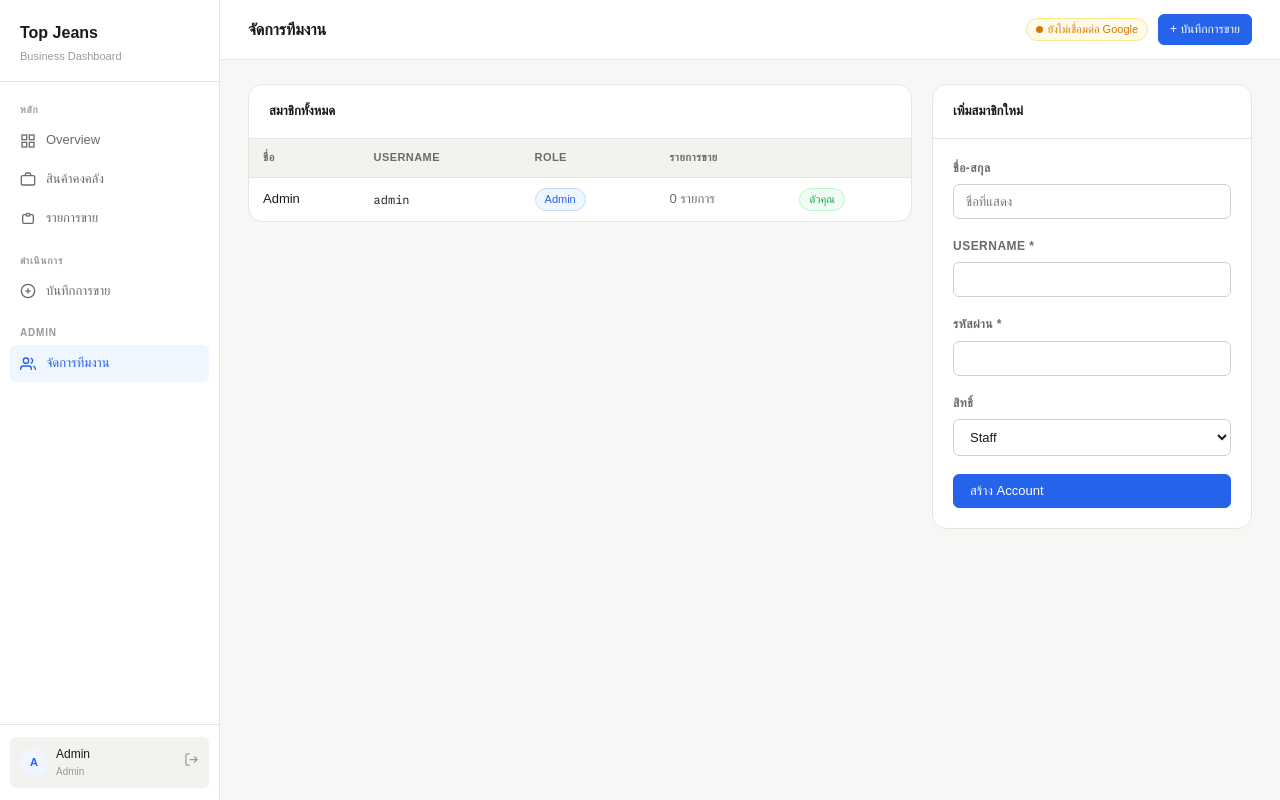
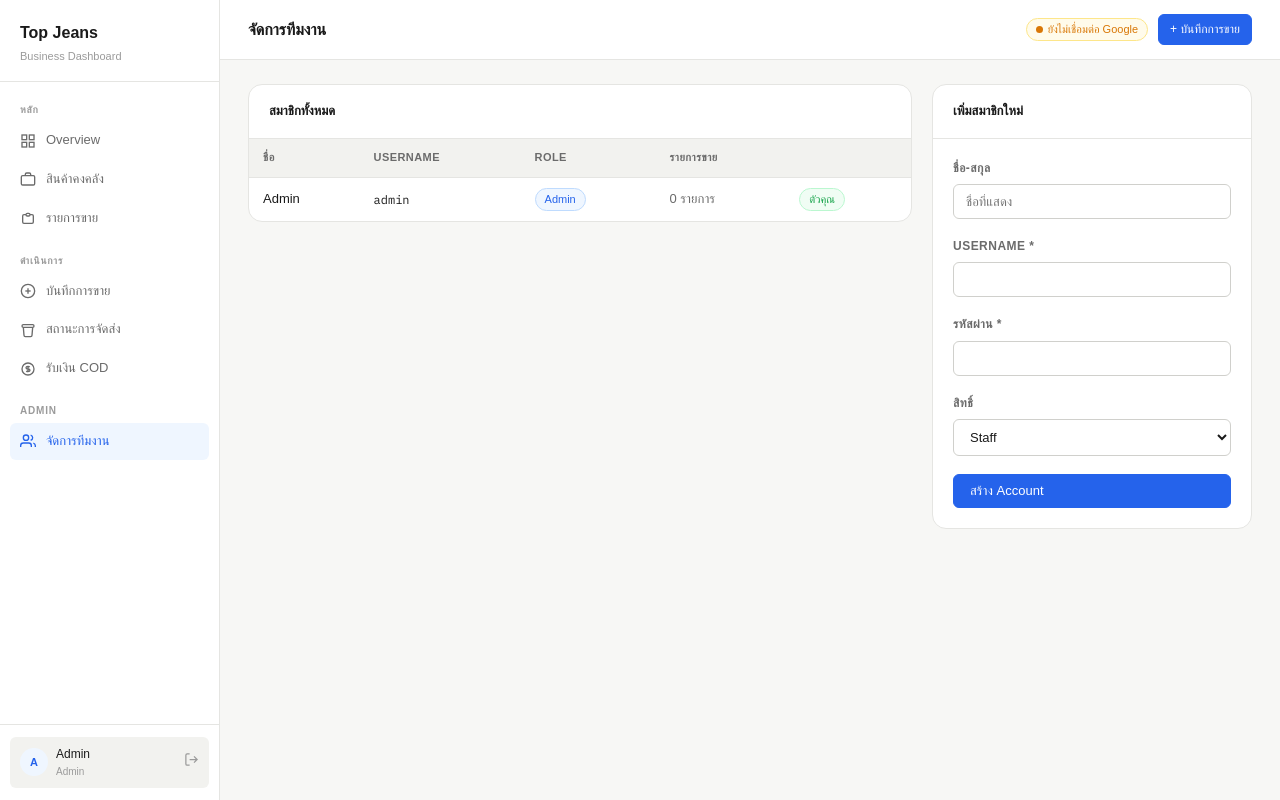
Before and after one commit to topjeans6/topjeans-dashboard, a Flask app: page /admin/users in a window 1280 px wide. Run offline with Flask 3, Linux system fonts and the light colour scheme; a user stored in the database is signed in; some web fonts are replaced.

Commit message:
Update base.html

```diff
--- a/templates/base.html
+++ b/templates/base.html
@@ -85,6 +85,10 @@ table.dt tbody tr:hover{background:var(--s2)}
     <div class="nsec" style="margin-top:8px">ดำเนินการ</div>
     <a href="{{ url_for("new_sale") }}" class="ni {% if request.endpoint=="new_sale" %}active{% endif %}">
       <svg viewBox="0 0 24 24" fill="none" stroke="currentColor" stroke-width="2"><circle cx="12" cy="12" r="10"/><line x1="12" y1="8" x2="12" y2="16"/><line x1="8" y1="12" x2="16" y2="12"/></svg>บันทึกการขาย</a>
+    <a href="{{ url_for("shipping") }}" class="ni {% if request.endpoint=="shipping" %}active{% endif %}">
+      <svg viewBox="0 0 24 24" fill="none" stroke="currentColor" stroke-width="2"><path d="M5 8h14M5 8a2 2 0 110-4h14a2 2 0 110 4M5 8l1 12a2 2 0 002 2h8a2 2 0 002-2L19 8"/></svg>สถานะการจัดส่ง</a>
+    <a href="{{ url_for("cod") }}" class="ni {% if request.endpoint=="cod" %}active{% endif %}">
+      <svg viewBox="0 0 24 24" fill="none" stroke="currentColor" stroke-width="2"><path d="M12 8c-1.657 0-3 .895-3 2s1.343 2 3 2 3 .895 3 2-1.343 2-3 2m0-8c1.11 0 2.08.402 2.599 1M12 8V7m0 1v8m0 0v1m0-1c-1.11 0-2.08-.402-2.599-1M21 12a9 9 0 11-18 0 9 9 0 0118 0z"/></svg>รับเงิน COD</a>
     {% if current_user.role=="admin" %}
     <div class="nsec" style="margin-top:8px">Admin</div>
     <a href="{{ url_for("admin_users") }}" class="ni {% if request.endpoint=="admin_users" %}active{% endif %}">
```
